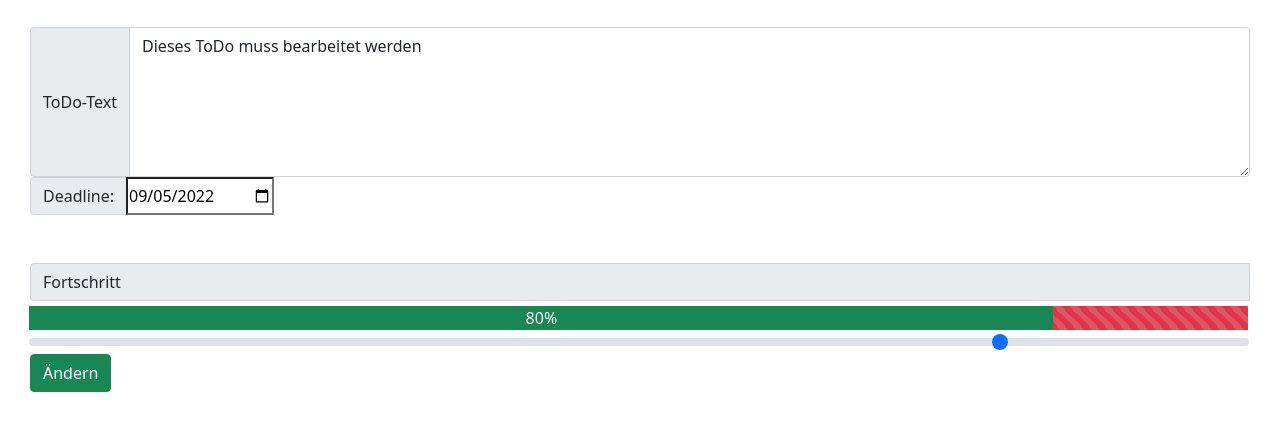
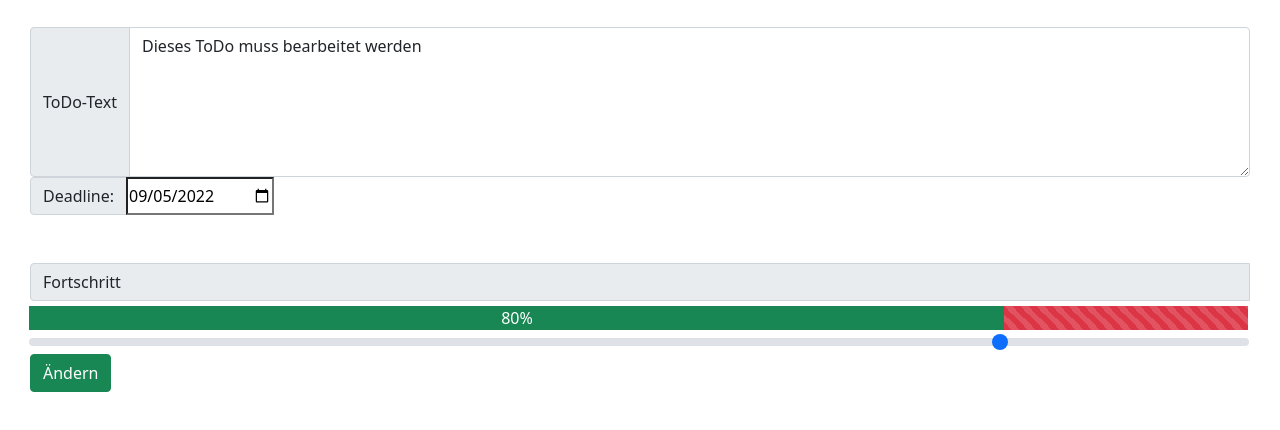
Before and after one commit to vDawgg/PPSKY_HA_1, a plain HTML site: page html/edit.html in a window 1280 px wide. Shown: the part 160-590 px from the top of the page. Drawn offline with nearby package versions, Linux system fonts and the light colour scheme.

Commit message:
Fixed progress value mistake

```diff
--- a/html/edit.html
+++ b/html/edit.html
@@ -42,8 +42,8 @@
 
             <div class="input-group">
                 <div class="input-group-text" style="width: 100%; margin-bottom: 5px">Fortschritt</div>
-                <div class="progress-bar bg-success" id="progress" style="width: 84%">80%</div>
-                <div class="progress-bar progress-bar-striped bg-danger" id="todo" style="width: 16%"></div>
+                <div class="progress-bar bg-success" id="progress" style="width: 80%">80%</div>
+                <div class="progress-bar progress-bar-striped bg-danger" id="todo" style="width: 20%"></div>
                 <input type="range" class="form-range" value="80" id="range" oninput=showProgress()>
             </div>
 
```
